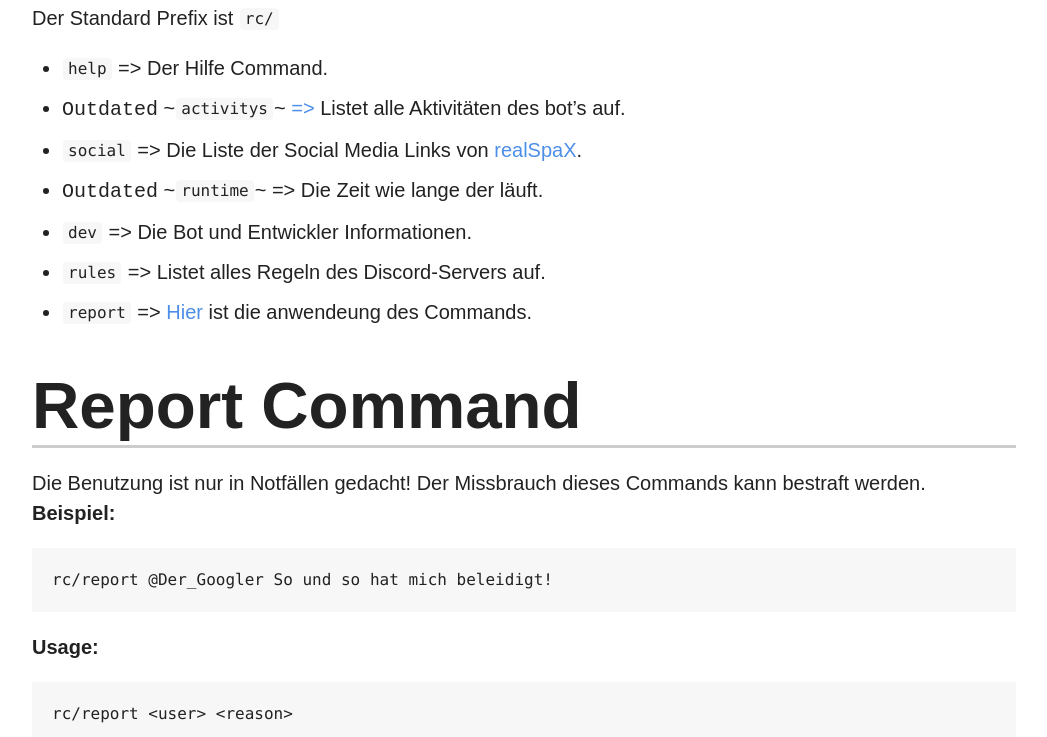
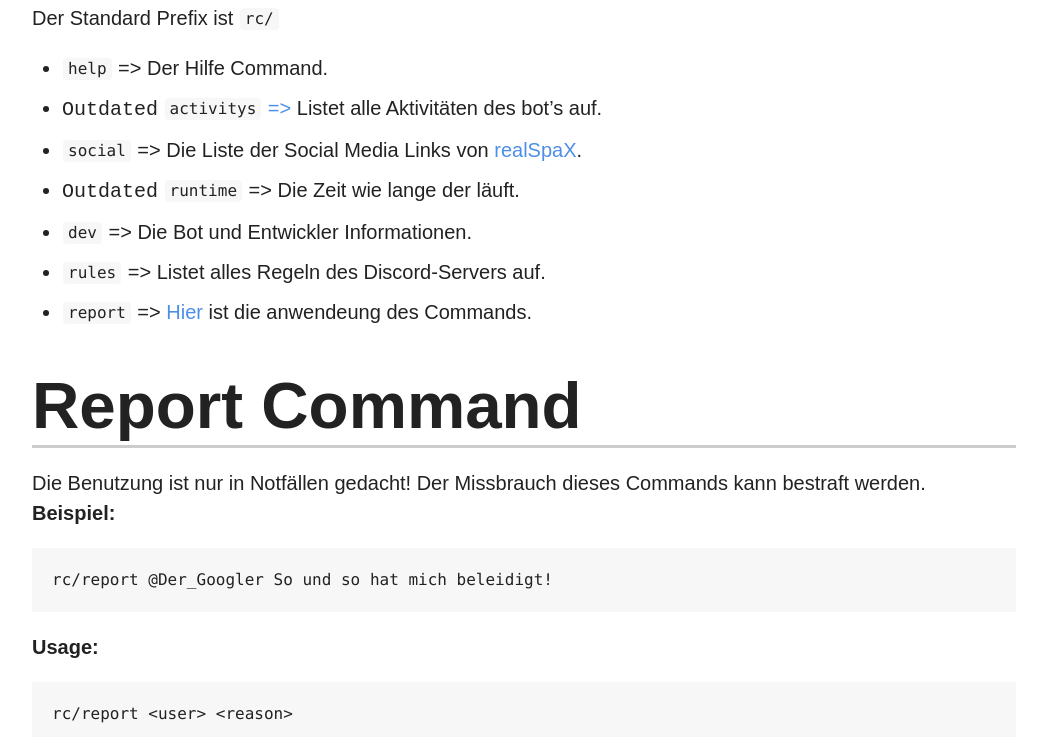
Before and after one commit to lostlvlgirl/realspax.github.io, a Jekyll site: the page built from social/discord/bot.md, in a window 1280 px wide and 900 px high, scrolled down 531 px, cut to the strip 163-900 px from the top of the window. Shown: the whole strip, without its empty margins (116-1163 px from the left). Built offline with Jekyll 4.4.1, drawn with Linux system fonts in a browser that asks for light colours; nearby versions of some CDN libraries.

Commit message:
Update bot.md

```diff
--- a/social/discord/bot.md
+++ b/social/discord/bot.md
@@ -9,9 +9,9 @@ permalink: /discord/bot/commands/
 Der Standard Prefix ist `rc/`
 
 - `help` => Der Hilfe Command.
-- <kbd>Outdated</kbd> ~`activitys`~[ => ](https://raw.githubusercontent.com/DerGoogler/DerGoogler/main/misc/discord_bot/activity_list.json)Listet alle Aktivitäten des bot's auf.
+- <kbd>Outdated</kbd> `activitys`[ => ](https://raw.githubusercontent.com/DerGoogler/DerGoogler/main/misc/discord_bot/activity_list.json)Listet alle Aktivitäten des bot's auf.
 - `social` => Die Liste der Social Media Links von [realSpaX](https://twitch.ts/realspax).
-- <kbd>Outdated</kbd> ~`runtime`~ => Die Zeit wie lange der läuft.
+- <kbd>Outdated</kbd> `runtime` => Die Zeit wie lange der läuft.
 - `dev` => Die Bot und Entwickler Informationen.
 - `rules` => Listet alles Regeln des Discord-Servers auf.
 - `report` => [Hier](#report-command) ist die anwendeung des Commands.
```
